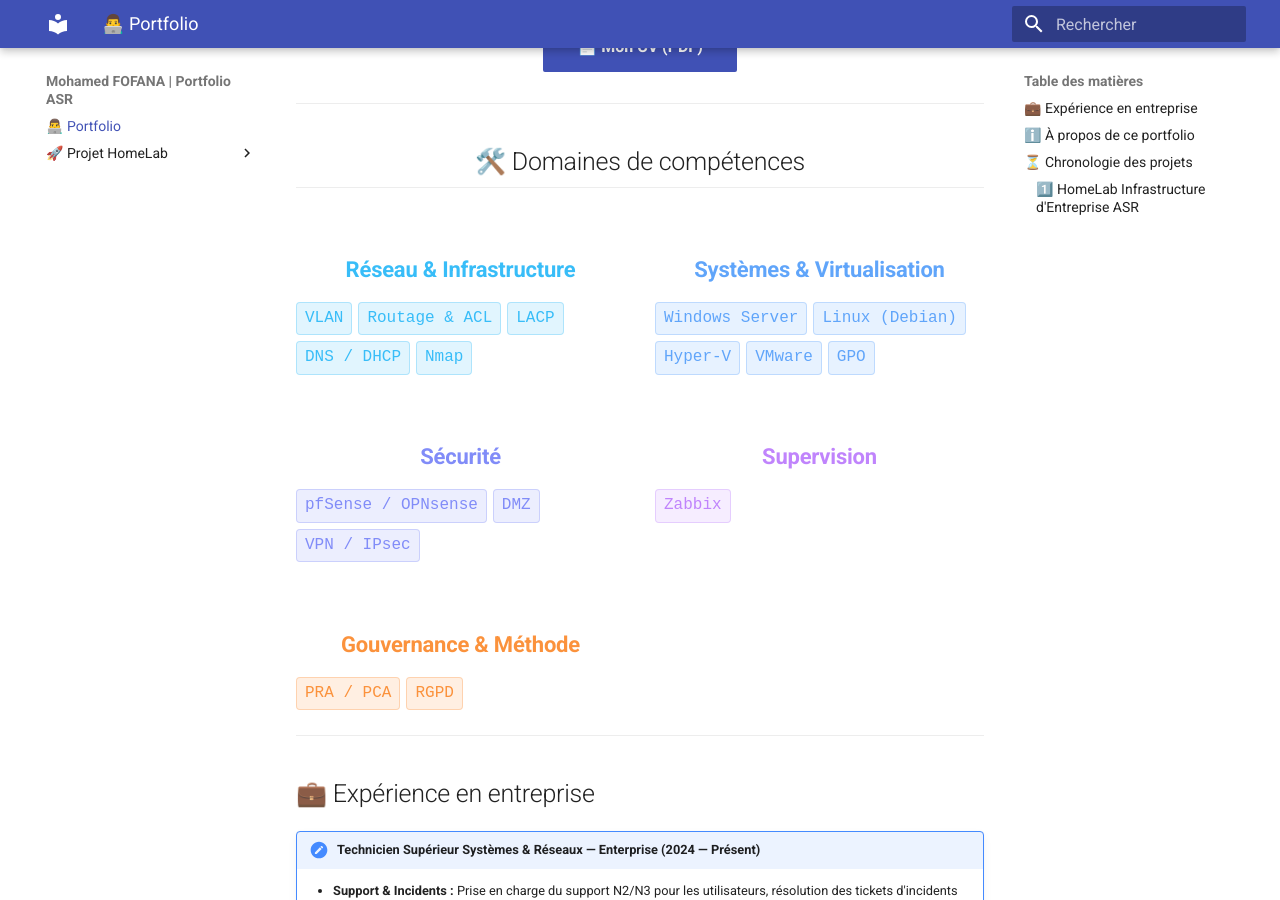
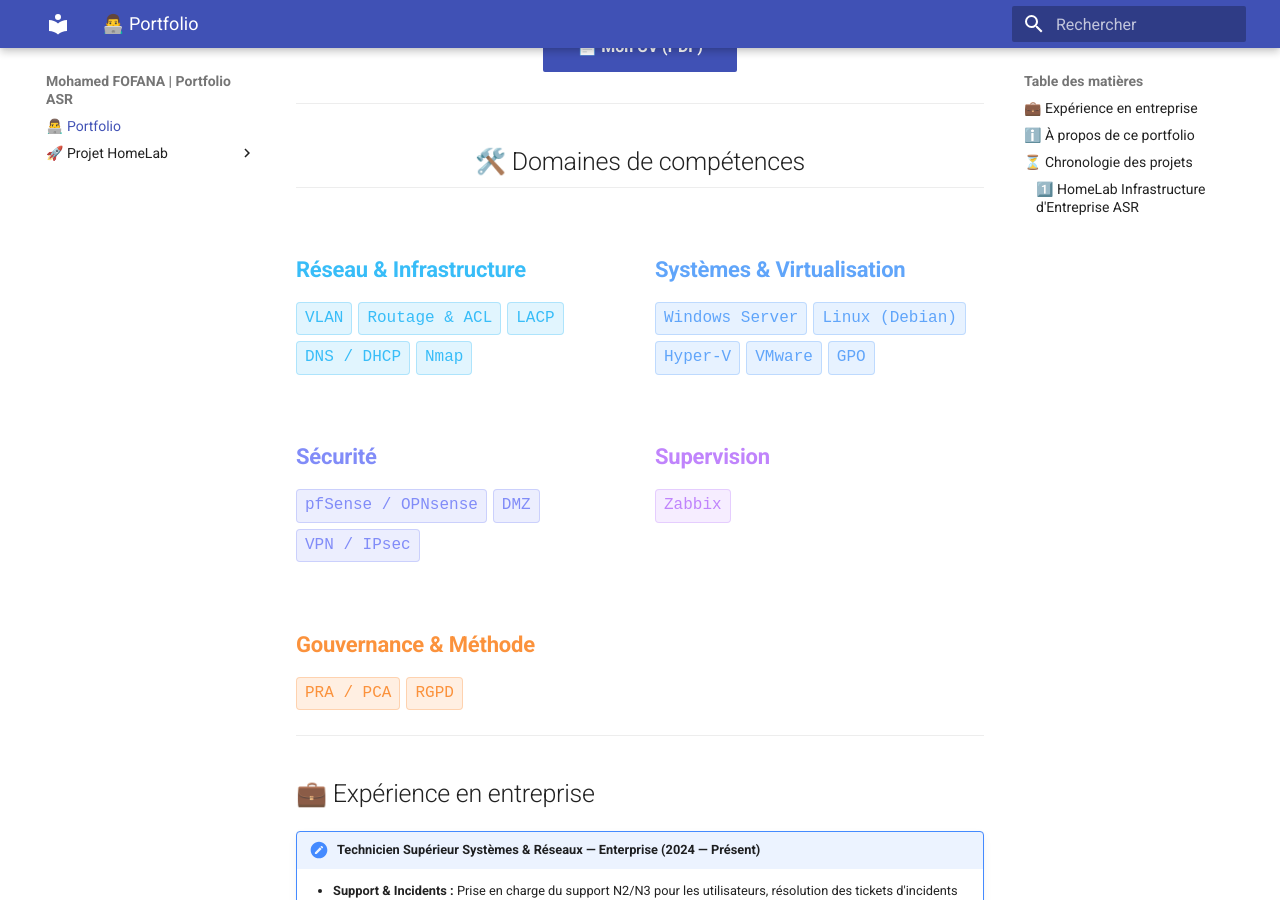
Before and after one commit to mohamedfofana/HomeLab, an MkDocs documentation site: the page built from docs/index.md, in a window 1280 px wide and 900 px high, scrolled down 364 px. Built offline with MkDocs 1.6.1 and Material for MkDocs 9.7.7, drawn with Linux system fonts in a browser that asks for light colours.

Commit message:
Update index.md

```diff
--- a/docs/index.md
+++ b/docs/index.md
@@ -17,7 +17,7 @@
 <div align="center">
 <h2 style="border-bottom: 0.05rem solid var(--md-default-fg-color--lightest); padding-bottom: 0.4rem;">🛠️ Domaines de compétences</h2>
 </div>
-<div align="center" style="display: grid; grid-template-columns: repeat(auto-fit, minmax(220px, 1fr)); gap: 1.5rem; margin-top: 1.5rem;">
+<div style="display: grid; grid-template-columns: repeat(auto-fit, minmax(220px, 1fr)); gap: 1.5rem; margin-top: 1.5rem;">
 
   <!-- Réseau & Infrastructure (Bleu / Cyan) -->
   <div>
```
